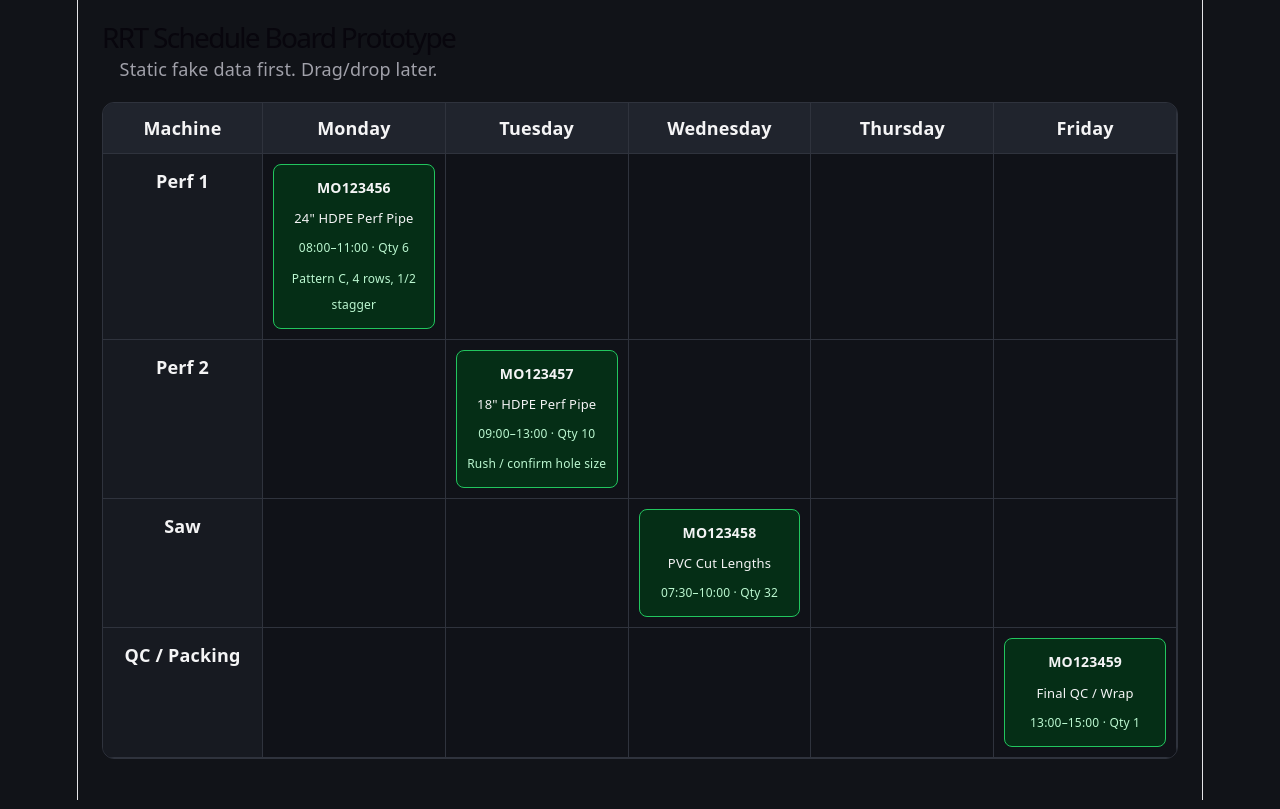
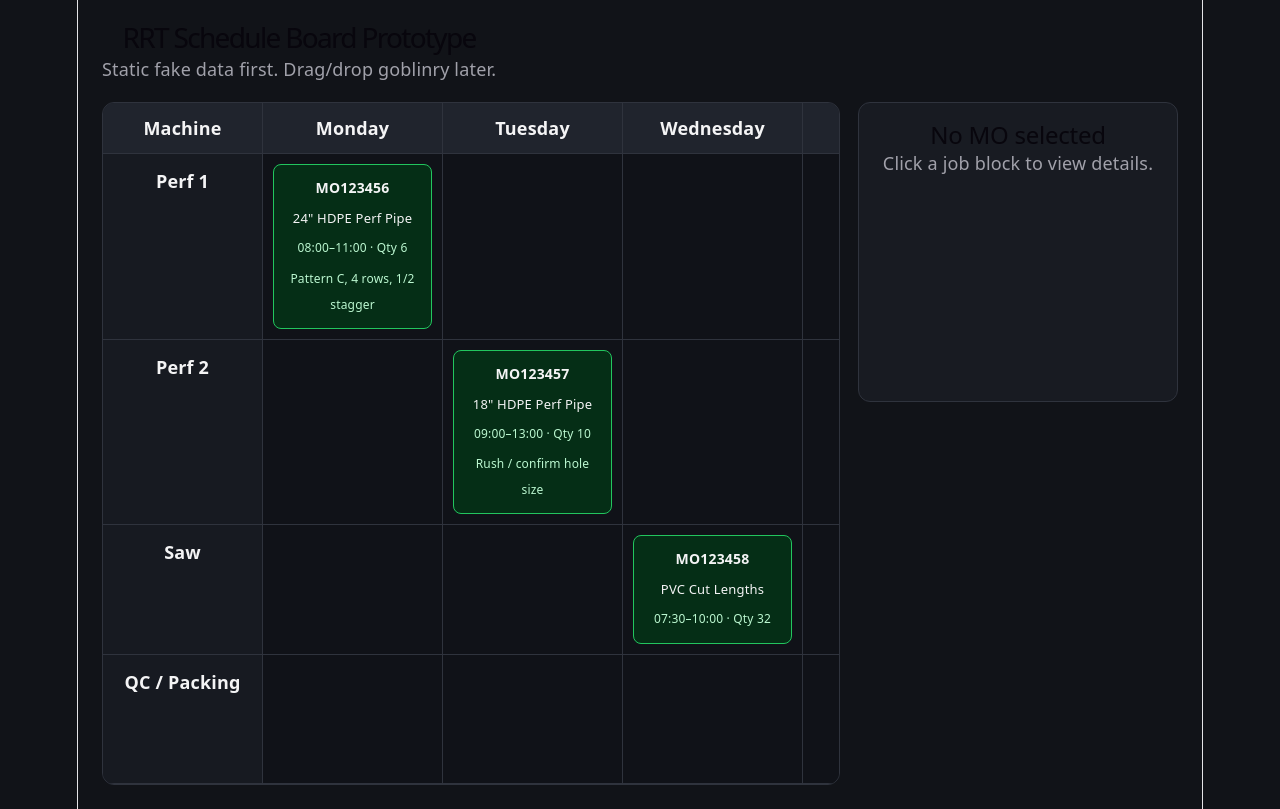
Before and after one commit to kirschballs/rrt-schedule-board, a React (Vite) app: page / in a window 1280 px wide. Built offline with nearby package versions, Linux system fonts and the light colour scheme.

Commit message:
Add clickable job details panel

```diff
--- a/src/App.css
+++ b/src/App.css
@@ -97,3 +97,72 @@ body {
 .job-card em {
   font-style: normal;
 }
+
+.layout {
+  display: grid;
+  grid-template-columns: minmax(700px, 1fr) 320px;
+  gap: 18px;
+  align-items: start;
+}
+
+.job-card {
+  cursor: pointer;
+}
+
+.job-card:hover {
+  filter: brightness(1.15);
+}
+
+.job-card.selected {
+  outline: 2px solid #86efac;
+}
+
+.details-panel {
+  min-height: 300px;
+  padding: 18px;
+  border: 1px solid #2f333d;
+  border-radius: 12px;
+  background: #181b22;
+  position: sticky;
+  top: 24px;
+}
+
+.details-header {
+  display: flex;
+  align-items: center;
+  justify-content: space-between;
+}
+
+.details-header h2,
+.empty-detail h2 {
+  margin: 0;
+}
+
+.details-header button {
+  border: 1px solid #3f4654;
+  border-radius: 8px;
+  background: #20242d;
+  color: #f4f4f5;
+  font-size: 20px;
+  cursor: pointer;
+}
+
+dl {
+  margin: 18px 0 0;
+}
+
+dt {
+  margin-top: 14px;
+  color: #a1a1aa;
+  font-size: 12px;
+  text-transform: uppercase;
+  letter-spacing: 0.04em;
+}
+
+dd {
+  margin: 4px 0 0;
+}
+
+.empty-detail p {
+  color: #a1a1aa;
+}
--- a/src/App.tsx
+++ b/src/App.tsx
@@ -1,3 +1,4 @@
+import { Fragment, useState } from "react";
 import "./App.css";
 
 type Job = {
@@ -8,6 +9,8 @@ type Job = {
   end: string;
   item: string;
   qty: number;
+  customer?: string;
+  dueDate?: string;
   notes?: string;
 };
 
@@ -24,6 +27,8 @@ const jobs: Job[] = [
     end: "11:00",
     item: '24" HDPE Perf Pipe',
     qty: 6,
+    customer: "Example Customer A",
+    dueDate: "2026-06-12",
     notes: "Pattern C, 4 rows, 1/2 stagger",
   },
   {
@@ -34,6 +39,8 @@ const jobs: Job[] = [
     end: "13:00",
     item: '18" HDPE Perf Pipe',
     qty: 10,
+    customer: "Example Customer B",
+    dueDate: "2026-06-13",
     notes: "Rush / confirm hole size",
   },
   {
@@ -42,8 +49,10 @@ const jobs: Job[] = [
     day: "Wednesday",
     start: "07:30",
     end: "10:00",
-    item: 'PVC Cut Lengths',
+    item: "PVC Cut Lengths",
     qty: 32,
+    customer: "Example Customer C",
+    dueDate: "2026-06-14",
   },
   {
     id: "MO123459",
@@ -53,19 +62,24 @@ const jobs: Job[] = [
     end: "15:00",
     item: "Final QC / Wrap",
     qty: 1,
+    customer: "Internal",
+    dueDate: "2026-06-14",
   },
 ];
 
 function App() {
+  const [selectedJob, setSelectedJob] = useState<Job | null>(null);
+
   return (
     <main className="app">
       <header className="app-header">
         <div>
           <h1>RRT Schedule Board Prototype</h1>
-          <p>Static fake data first. Drag/drop later.</p>
+          <p>Static fake data first. Drag/drop goblinry later.</p>
         </div>
       </header>
 
+      <div className="layout">
         <section className="board">
           <div className="corner-cell">Machine</div>
 
@@ -76,10 +90,8 @@ function App() {
           ))}
 
           {machines.map((machine) => (
-          <>
-            <div key={`${machine}-label`} className="machine-label">
-              {machine}
-            </div>
+            <Fragment key={machine}>
+              <div className="machine-label">{machine}</div>
 
               {days.map((day) => {
                 const dayJobs = jobs.filter(
@@ -89,7 +101,13 @@ function App() {
                 return (
                   <div key={`${machine}-${day}`} className="schedule-cell">
                     {dayJobs.map((job) => (
-                    <article key={job.id} className="job-card">
+                      <article
+                        key={job.id}
+                        className={`job-card ${
+                          selectedJob?.id === job.id ? "selected" : ""
+                        }`}
+                        onClick={() => setSelectedJob(job)}
+                      >
                         <strong>{job.id}</strong>
                         <span>{job.item}</span>
                         <small>
@@ -101,9 +119,51 @@ function App() {
                   </div>
                 );
               })}
-          </>
+            </Fragment>
           ))}
         </section>
+
+        <aside className="details-panel">
+          {selectedJob ? (
+            <>
+              <div className="details-header">
+                <h2>{selectedJob.id}</h2>
+                <button onClick={() => setSelectedJob(null)}>×</button>
+              </div>
+
+              <dl>
+                <dt>Item</dt>
+                <dd>{selectedJob.item}</dd>
+
+                <dt>Customer</dt>
+                <dd>{selectedJob.customer ?? "N/A"}</dd>
+
+                <dt>Machine</dt>
+                <dd>{selectedJob.machine}</dd>
+
+                <dt>Scheduled</dt>
+                <dd>
+                  {selectedJob.day}, {selectedJob.start}–{selectedJob.end}
+                </dd>
+
+                <dt>Quantity</dt>
+                <dd>{selectedJob.qty}</dd>
+
+                <dt>Due Date</dt>
+                <dd>{selectedJob.dueDate ?? "N/A"}</dd>
+
+                <dt>Notes</dt>
+                <dd>{selectedJob.notes ?? "None"}</dd>
+              </dl>
+            </>
+          ) : (
+            <div className="empty-detail">
+              <h2>No MO selected</h2>
+              <p>Click a job block to view details.</p>
+            </div>
+          )}
+        </aside>
+      </div>
     </main>
   );
 }
```
Lines whose indentation alone changed are shown as unchanged.
